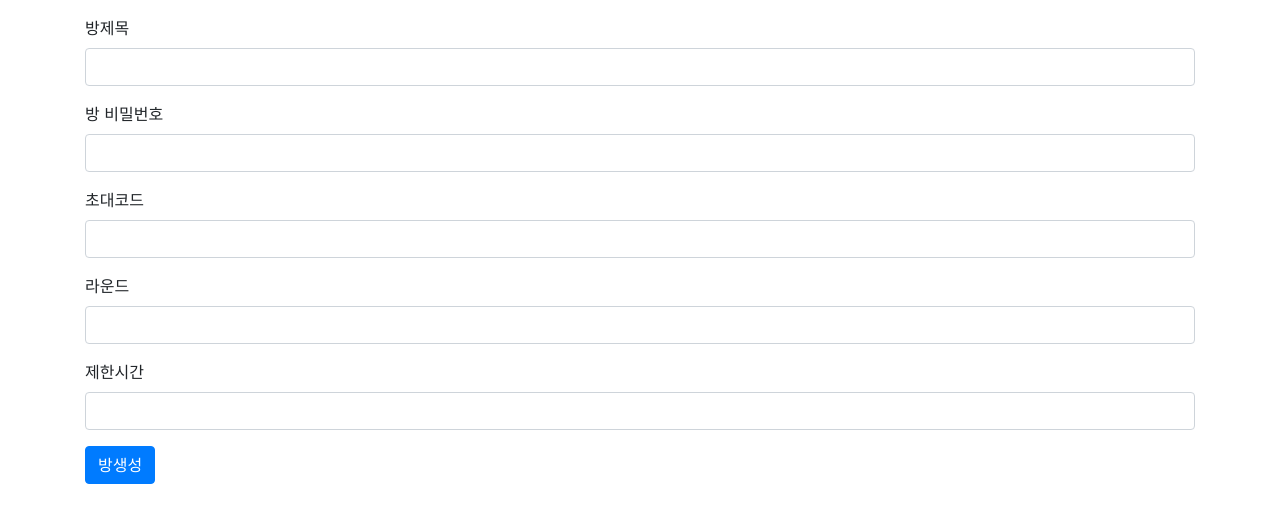
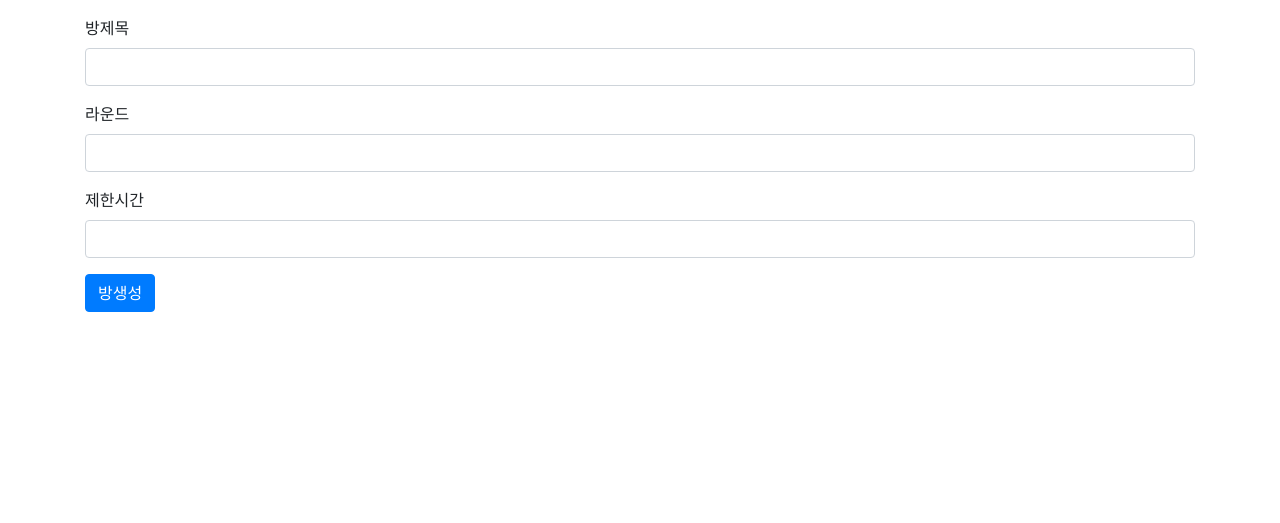
Before and after one commit to A-WOS/Capstone-Design-Prototype, a Django app: page /quiz/create_room/ in a window 1280 px wide. Shown: the top 523 px of the page. Run offline with Django 4.2, Linux system fonts and the light colour scheme; the visitor is signed in with stand-in values (Sample User, id 1); some libraries are stand-ins or nearby versions.

Commit message:
초대코드, 비밀번호 주석

```diff
--- a/quiz/forms.py
+++ b/quiz/forms.py
@@ -16,11 +16,12 @@ class PlayerForm(UserCreationForm):
 class RoomForm(forms.ModelForm):
     class Meta:
         model = QuizRoom
-        fields = ('room_name', 'room_pw', 'room_invited_code', 'room_play_round', 'room_round_limit_time')
+        # fields = ('room_name', 'room_pw', 'room_invited_code', 'room_play_round', 'room_round_limit_time')
+        # 'room_pw': '방 비밀번호',
+        # 'room_invited_code': '초대코드',
+        fields = ('room_name', 'room_play_round', 'room_round_limit_time')
         labels = {
             'room_name': '방제목',
-            'room_pw': '방 비밀번호',
-            'room_invited_code': '초대코드',
             'room_play_round': '라운드',
             'room_round_limit_time': '제한시간',
         }
--- a/quiz/models.py
+++ b/quiz/models.py
@@ -4,8 +4,8 @@ from django.db import models
 
 class QuizRoom(models.Model):
     room_name = models.CharField(max_length=100)
-    room_pw = models.IntegerField()
-    room_invited_code = models.CharField(max_length=50)
+    # room_pw = models.IntegerField()
+    # room_invited_code = models.CharField(max_length=50)
     room_play_round = models.IntegerField()
     room_round_limit_time = models.IntegerField()
     room_host = models.CharField(max_length=30)
--- a/templates/quiz/create_room.html
+++ b/templates/quiz/create_room.html
@@ -19,17 +19,17 @@
                 <input type="text" class="form-control" name="room_name" id="room_name"
                        value="{{ form.room_name.value|default_if_none:'' }}">
             </div>
-            <div class="form-group">
-                <label for="room_pw">방 비밀번호</label>
-                <input type="text" class="form-control" name="room_pw" id="room_pw"
-                       value="{{ form.room_pw.value|default_if_none:'' }}">
-            </div>
-            <div class="form-group">
-                <label for="room_invited_code">초대코드</label>
-                <input type="text" class="form-control" name="room_invited_code" id="room_invited_code"
+{#            <div class="form-group">#}
+{#                <label for="room_pw">방 비밀번호</label>#}
+{#                <input type="text" class="form-control" name="room_pw" id="room_pw"#}
+{#                       value="{{ form.room_pw.value|default_if_none:'' }}">#}
+{#            </div>#}
+{#            <div class="form-group">#}
+{#                <label for="room_invited_code">초대코드</label>#}
+{#                <input type="text" class="form-control" name="room_invited_code" id="room_invited_code"#}
 {#                       value="FN65ET66E" disabled>#}
-                       value="{{ form.room_invited_code.value|default_if_none:'' }}">
-            </div>
+{#                       value="{{ form.room_invited_code.value|default_if_none:'' }}">#}
+{#            </div>#}
             <div class="form-group">
                 <label for="room_play_round">라운드</label>
                 <input type="text" class="form-control" name="room_play_round" id="room_play_round"
--- a/templates/quiz/in_room.html
+++ b/templates/quiz/in_room.html
@@ -99,8 +99,8 @@
         {% if user.is_authenticated %}
             {% csrf_token %}
             호스트명 : {{ room.room_host }} <br>
-            방제목 : {{ room.room_name }} / 방 초대코드 : {{ room.room_invited_code }} / 라운드 : {{ room.room_play_round }} / 라운드 당
-            제한시간 : {{ room.room_round_limit_time }}
+{#            방 초대코드 : {{ room.room_invited_code }} / #}
+            방제목 : {{ room.room_name }} / 라운드 : {{ room.room_play_round }} / 라운드 당 제한시간 : {{ room.room_round_limit_time }}
             <br>
         {#    {{ room.room_user }} a1#}
             {% for room_user in room.room_user.split %}
```
Also changed, not shown: quiz/migrations/0013_remove_quizroom_room_invited_code_and_more.py (added).
